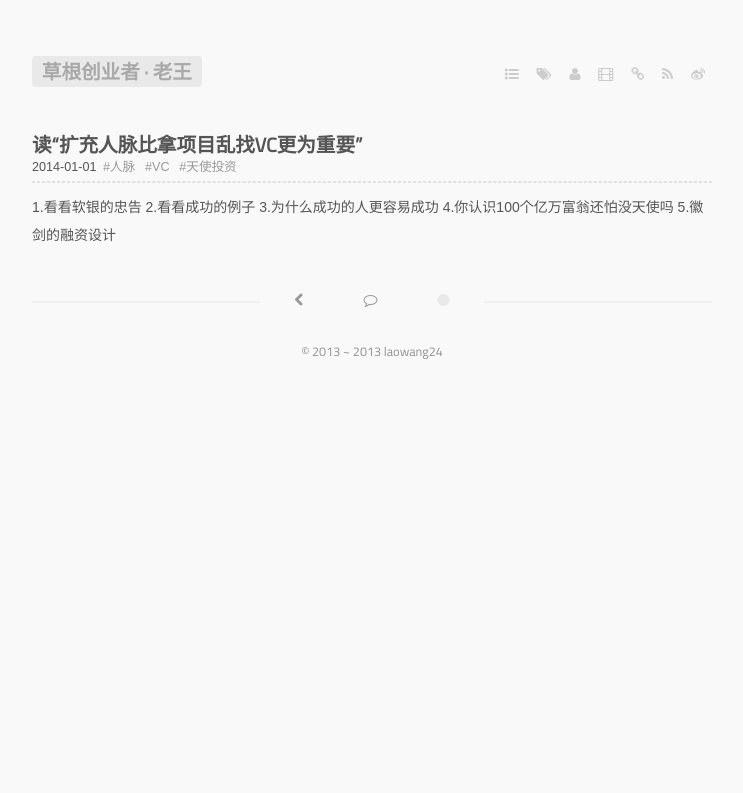
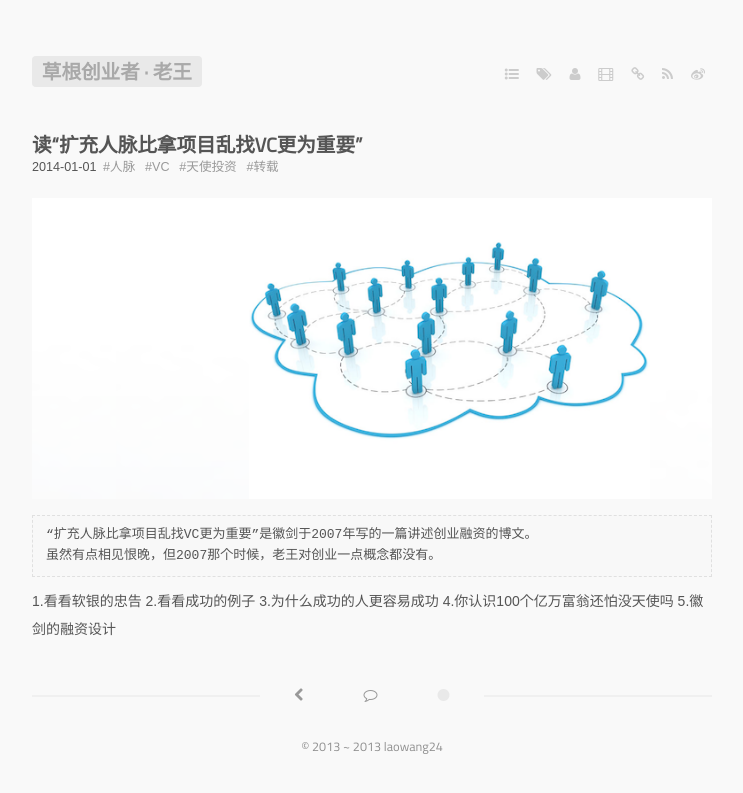
Before and after one commit to laowang24/laowang24.github.com, a Jekyll site: the page built from _posts/2014-01-01-relationship-more-important-than-vc.markdown, in a window 1280 px wide. Shown: the top 793 px of the page, without its empty margins (268-1011 px from the left). Built offline with Jekyll 4.4.1, drawn with Linux system fonts in a browser that asks for light colours; some web fonts are replaced; Markdown is read by kramdown in place of the engine named in the settings.

Commit message:
update at 2013-12-30

```diff
--- a/_posts/2014-01-01-relationship-more-important-than-vc.markdown
+++ b/_posts/2014-01-01-relationship-more-important-than-vc.markdown
@@ -5,9 +5,12 @@ tags:
   - 人脉
   - VC
   - 天使投资
+  - 转载
 ---
 
->
+![](/media/images/201401/relationship.png)
+> “扩充人脉比拿项目乱找VC更为重要”是徽剑于2007年写的一篇讲述创业融资的博文。
+> 虽然有点相见恨晚，但2007那个时候，老王对创业一点概念都没有。
 
 1.看看软银的忠告
 2.看看成功的例子
```
